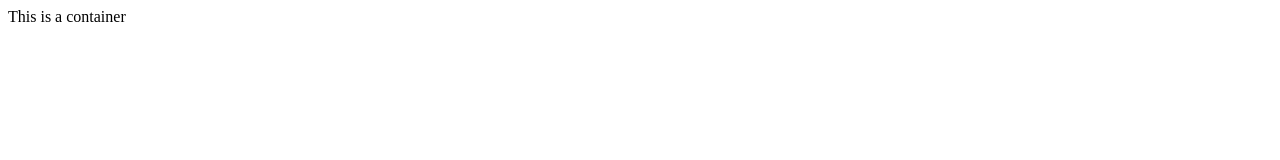
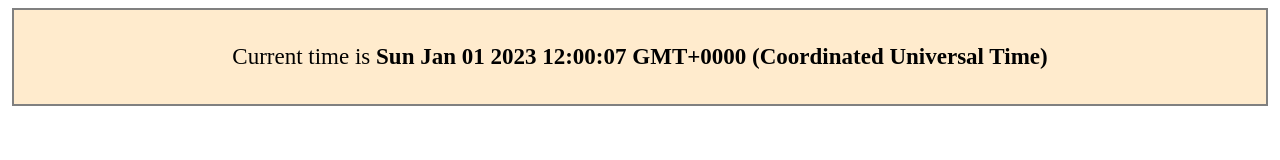
Before and after one commit to githubashmit/Web-development, a plain HTML site: page Javascript/javascriptDates.html in a window 1280 px wide. Drawn offline with Linux system fonts and the light colour scheme.

Commit message:
01.01.2023

```diff
--- a/Javascript/javascriptDates.html
+++ b/Javascript/javascriptDates.html
@@ -5,10 +5,25 @@
     <meta http-equiv="X-UA-Compatible" content="IE=edge">
     <meta name="viewport" content="width=device-width, initial-scale=1.0">
     <title>JavaScript Dates</title>
+    <style>
+        .container {
+        font-size: 23px;
+        background-color: blanchedalmond;
+        border: 2px solid grey;
+        padding: 34px;
+        margin: 4px;
+        text-align: center;
+    }
+
+    #time {
+        font-weight: bold;
+    }
+    </style>
 </head>
 <body>
     <div class="container">
-        This is a container
+        <!-- This is a container -->
+        Current time is <span id="time"></span>
     </div>
     <script>
         console.log("This is date and time tutorial")
@@ -19,9 +34,33 @@
         console.log(dt);
         console.log(now);
 
-        let newDate =new Date("2029-09-30");
+        // let newDate =new Date("2029-09-30");
+        // console.log(newDate);
+        //let newDate=new Date(year,month,date ,hours, minutes,seconds,milliseconds);
+        let newDate =new Date(3020,4,6,3,2,34);
         console.log(newDate);
 
+        let yr =newDate.getFullYear();
+        console.log("The year is ",yr);
+
+        let dat =newDate.getDate();
+        console.log("The Date is ",dat);
+
+        let month=newDate.getMonth();
+        console.log("The month is ",month);
+
+        let hours=newDate.getHours();
+        console.log("The hours is ",hours);
+
+        newDate.setDate(32);
+        newDate.setMinutes(32);
+        console.log(newDate);
+        setInterval(updateTime, 1000);
+
+        function updateTime() {
+            time.innerHTML = new Date();
+        }
+        // Date.now()
     </script>
 </body>
 </html>
```
